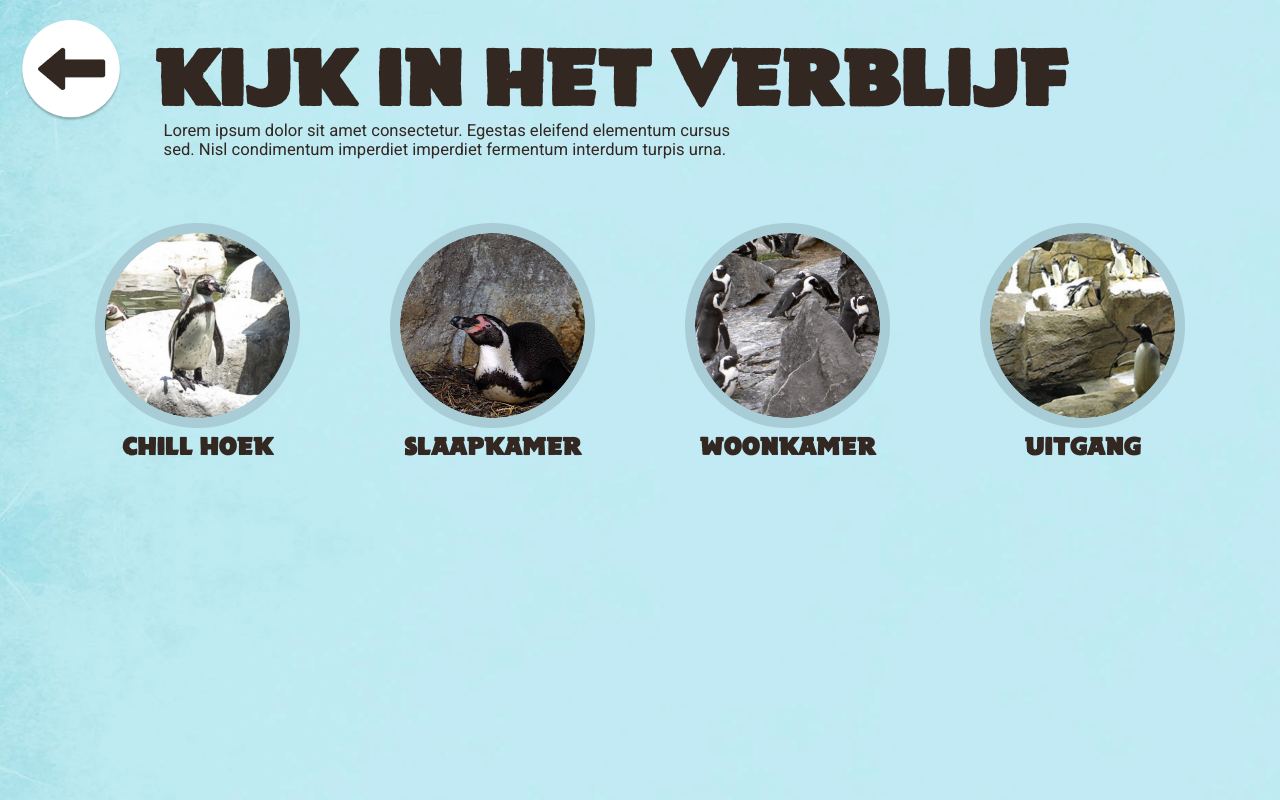
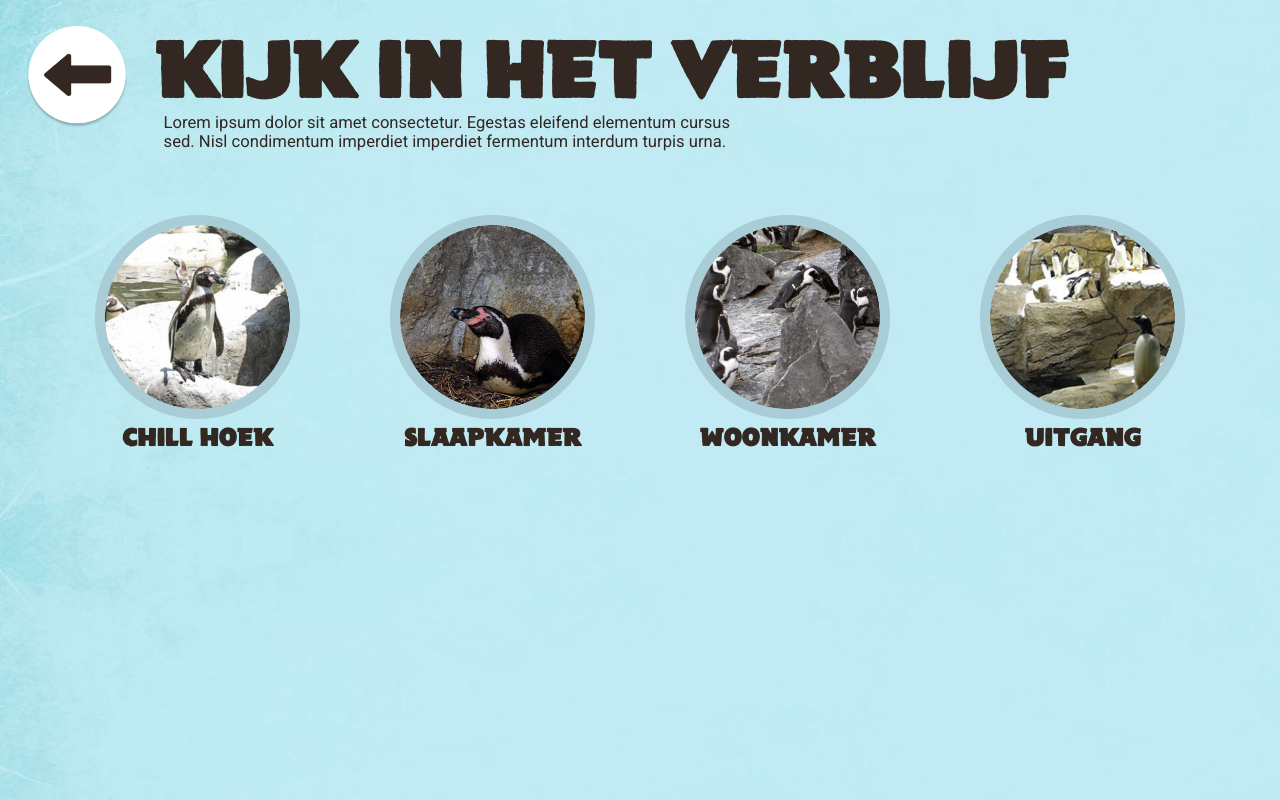
Before and after one commit to tirza-08/tirza-08.github.io, a plain HTML site: page cams.html in a window 1280 px wide. Drawn offline with Linux system fonts and the light colour scheme.

Commit message:
app + css edit

```diff
--- a/css/stylesheet.css
+++ b/css/stylesheet.css
@@ -19,8 +19,8 @@ body {
 
 .terug {
   width: 8vw;
-  left: 20px;
-  top: 20px;
+  left: 2vw;
+  top: 2vw;
   position: absolute;
 }
 
@@ -31,7 +31,7 @@ article {
 h1 {
   font-family: "wildlands-scratch", Verdana, Geneva, Tahoma, sans-serif;
   font-size: 82px;
-  margin: 3% 0 0 0;
+  margin: 2vw 0 0 0;
 }
 @media only screen and (max-width: 900px) {
   h1 {
```
Also changed, not shown: index.html (+2 -0 lines), manifest.json (added).
